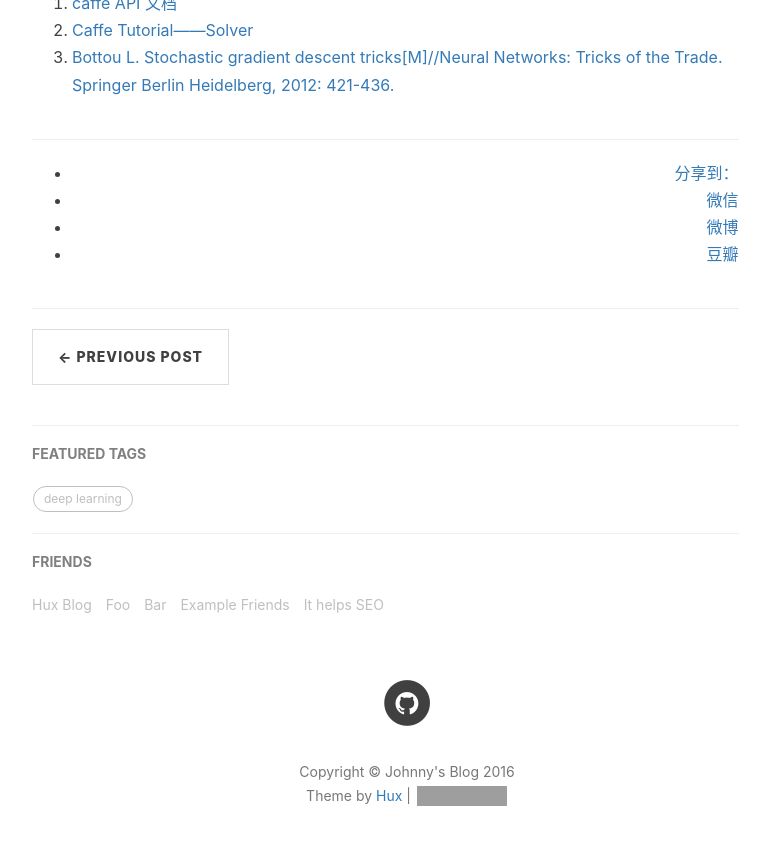
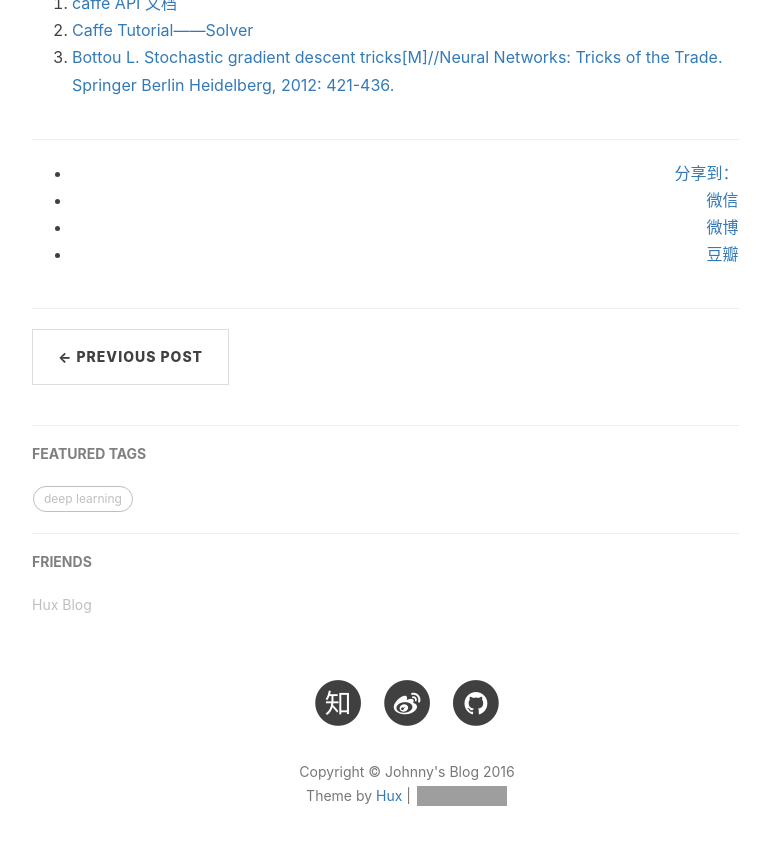
Before and after one commit to QiangXie/QiangXie.github.io, a Jekyll site: the page built from _posts/2016-06-15-caffe.markdown, in a window 1280 px wide and 900 px high, scrolled down 3008 px. Shown: the top 845 px of the window, without its empty margins (233-1002 px from the left). Built offline with Jekyll 4.4.1, drawn with Linux system fonts in a browser that asks for light colours; nearby versions of some CDN libraries; comment, search, counter and statistics services are not loaded; grey boxes are pictures that could not be loaded.

Commit message:
modify blog

```diff
--- a/_config.yml
+++ b/_config.yml
@@ -12,8 +12,8 @@ baseurl: "/QiangXie.github.io"         # for example, '/blog' if your blog hoste
 
 # SNS settings
 RSS: false
-#weibo_username:     huxpro
-#zhihu_username:     huxpro
+weibo_username:     happyxieqiang
+zhihu_username:     xie-qiang-28-93
 github_username:    QiangXie
 #twitter_username:  huxpro
 #facebook_username:  huxpro
@@ -84,17 +84,5 @@ friends: [
     {
         title: "Hux Blog",
         href: "http://huangxuan.me"
-    },{
-        title: "Foo",
-        href: "#"
-    },{
-        title: "Bar",
-        href: "#"
-    },{
-        title: "Example Friends",
-        href: "#"
-    },{
-        title: "It helps SEO",
-        href: "#"
     }
 ]
```
